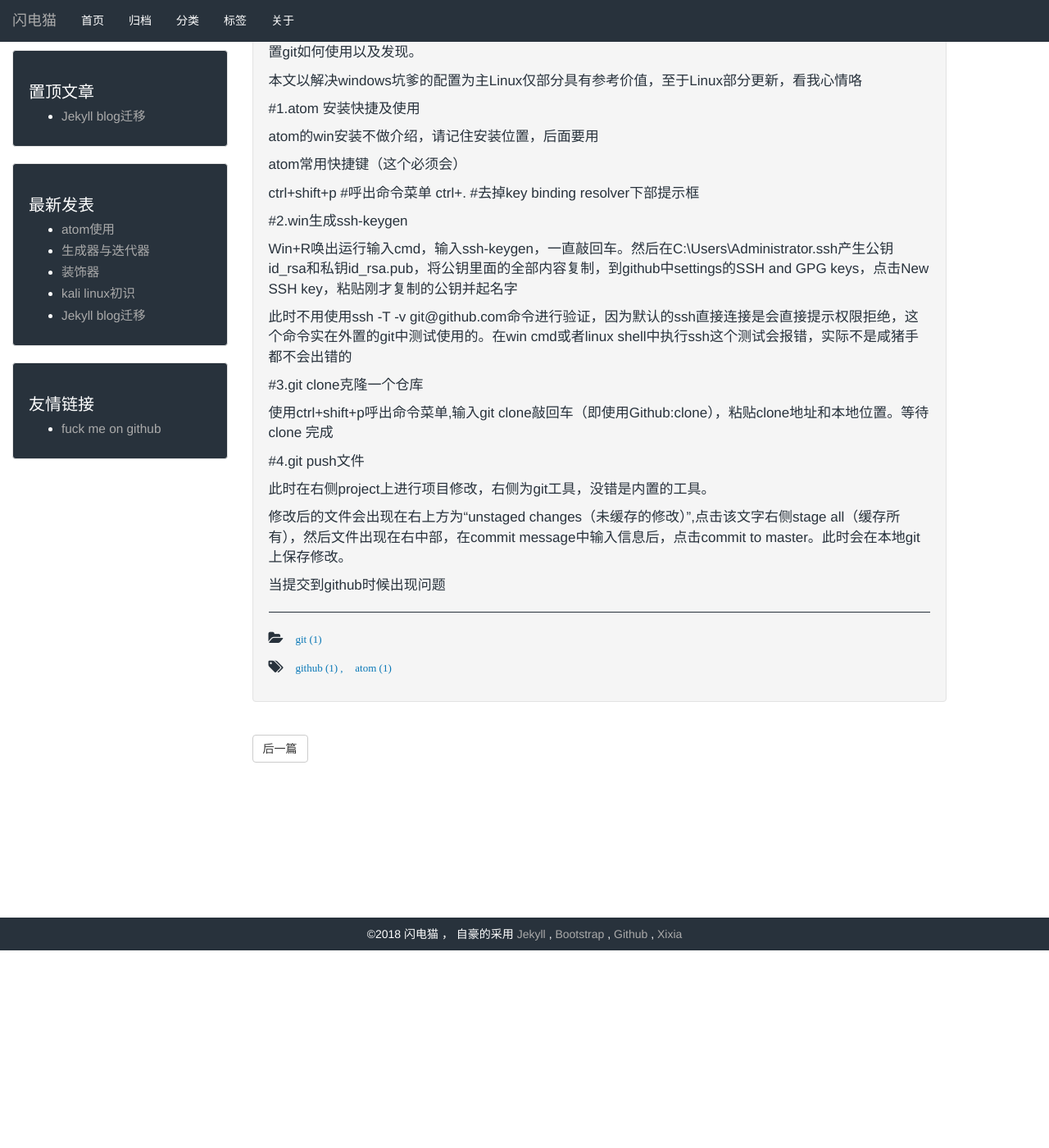
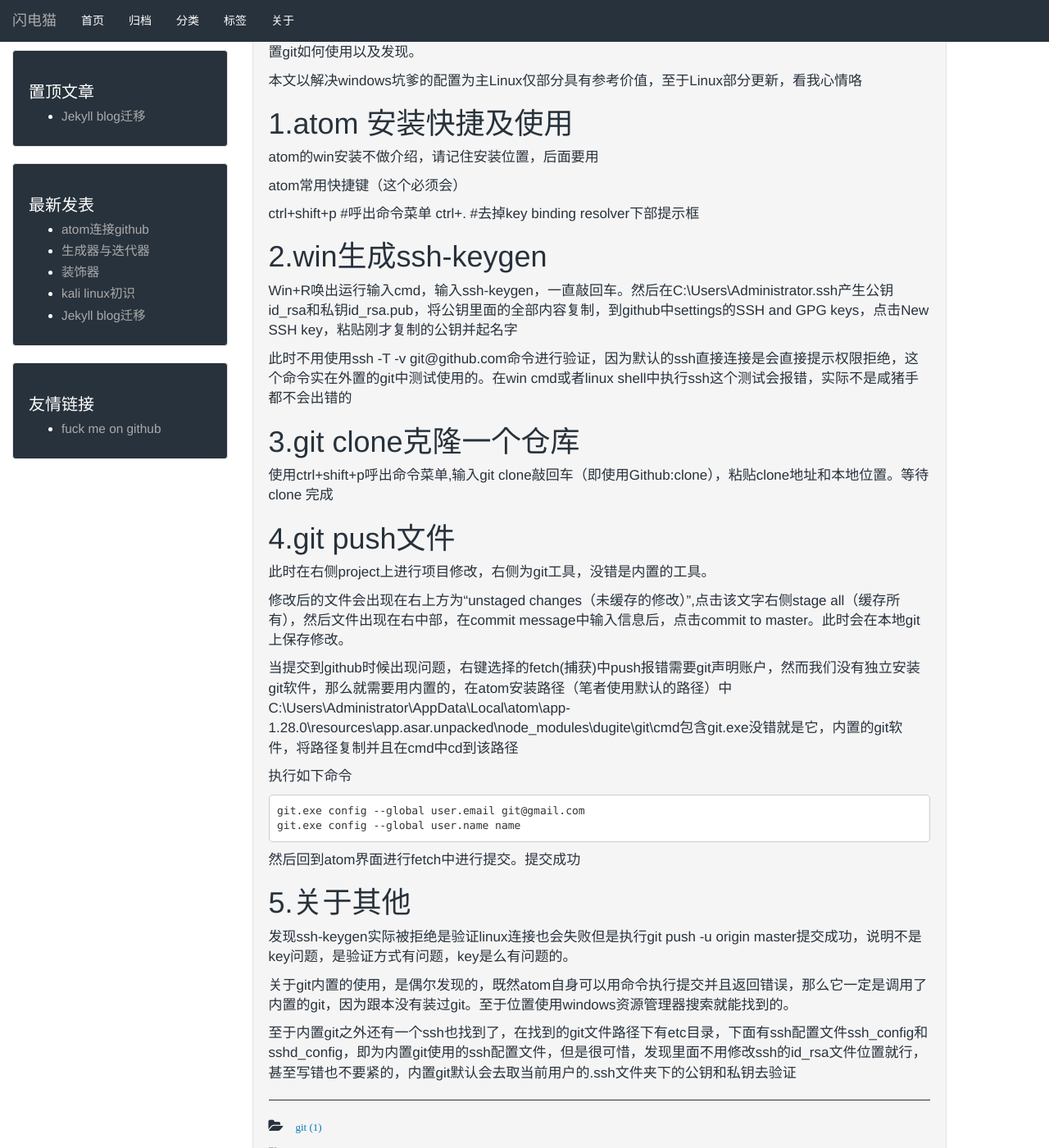
Before and after one commit to qfdmx/qfdmx.github.io, a Jekyll site: the page built from _posts/2018/2018-09-25-atom-use.markdown, in a window 1280 px wide and 1400 px high, scrolled down 241 px. Shown: the whole window at 82% size. Built offline with Jekyll 4.4.1, drawn with Linux system fonts in a browser that asks for light colours.

Commit message:
win atom connect github

```diff
--- a/_posts/2018/2018-09-25-atom-use.markdown
+++ b/_posts/2018/2018-09-25-atom-use.markdown
@@ -1,6 +1,6 @@
 ---
 layout: post
-title:  "atom使用"
+title:  "atom连接github"
 date:   2018-09-25 21:59:33  +0800
 categories: git
 tags: github atom
@@ -13,7 +13,7 @@ description: windows下如何使用atom连接github
 
 本文以解决windows坑爹的配置为主Linux仅部分具有参考价值，至于Linux部分更新，看我心情咯
 
-#1.atom 安装快捷及使用
+# 1.atom 安装快捷及使用
 
 atom的win安装不做介绍，请记住安装位置，后面要用
 
@@ -22,20 +22,35 @@ atom常用快捷键（这个必须会）
 ctrl+shift+p 	#呼出命令菜单
 ctrl+.				#去掉key binding resolver下部提示框
 
-#2.win生成ssh-keygen
+# 2.win生成ssh-keygen
 
 Win+R唤出运行输入cmd，输入ssh-keygen，一直敲回车。然后在C:\Users\Administrator\.ssh产生公钥id_rsa和私钥id_rsa.pub，将公钥里面的全部内容复制，到github中settings的SSH and GPG keys，点击New SSH key，粘贴刚才复制的公钥并起名字
 
 此时不用使用ssh -T -v git@github.com命令进行验证，因为默认的ssh直接连接是会直接提示权限拒绝，这个命令实在外置的git中测试使用的。在win cmd或者linux shell中执行ssh这个测试会报错，实际不是咸猪手都不会出错的
 
-#3.git clone克隆一个仓库
+# 3.git clone克隆一个仓库
 
 使用ctrl+shift+p呼出命令菜单,输入git clone敲回车（即使用Github:clone），粘贴clone地址和本地位置。等待clone 完成
 
-#4.git push文件
+# 4.git push文件
 
 此时在右侧project上进行项目修改，右侧为git工具，没错是内置的工具。
 
 修改后的文件会出现在右上方为“unstaged changes（未缓存的修改）”,点击该文字右侧stage all（缓存所有），然后文件出现在右中部，在commit message中输入信息后，点击commit to master。此时会在本地git上保存修改。
 
-当提交到github时候出现问题
+当提交到github时候出现问题，右键选择的fetch(捕获)中push报错需要git声明账户，然而我们没有独立安装git软件，那么就需要用内置的，在atom安装路径（笔者使用默认的路径）中C:\Users\Administrator\AppData\Local\atom\app-1.28.0\resources\app.asar.unpacked\node_modules\dugite\git\cmd包含git.exe没错就是它，内置的git软件，将路径复制并且在cmd中cd到该路径
+
+执行如下命令
+
+	git.exe config --global user.email git@gmail.com
+	git.exe config --global user.name name
+
+然后回到atom界面进行fetch中进行提交。提交成功
+
+# 5.关于其他
+
+发现ssh-keygen实际被拒绝是验证linux连接也会失败但是执行git push -u origin master提交成功，说明不是key问题，是验证方式有问题，key是么有问题的。
+
+关于git内置的使用，是偶尔发现的，既然atom自身可以用命令执行提交并且返回错误，那么它一定是调用了内置的git，因为跟本没有装过git。至于位置使用windows资源管理器搜索就能找到的。
+
+至于内置git之外还有一个ssh也找到了，在找到的git文件路径下有etc目录，下面有ssh配置文件ssh_config和sshd_config，即为内置git使用的ssh配置文件，但是很可惜，发现里面不用修改ssh的id_rsa文件位置就行，甚至写错也不要紧的，内置git默认会去取当前用户的.ssh文件夹下的公钥和私钥去验证
```
